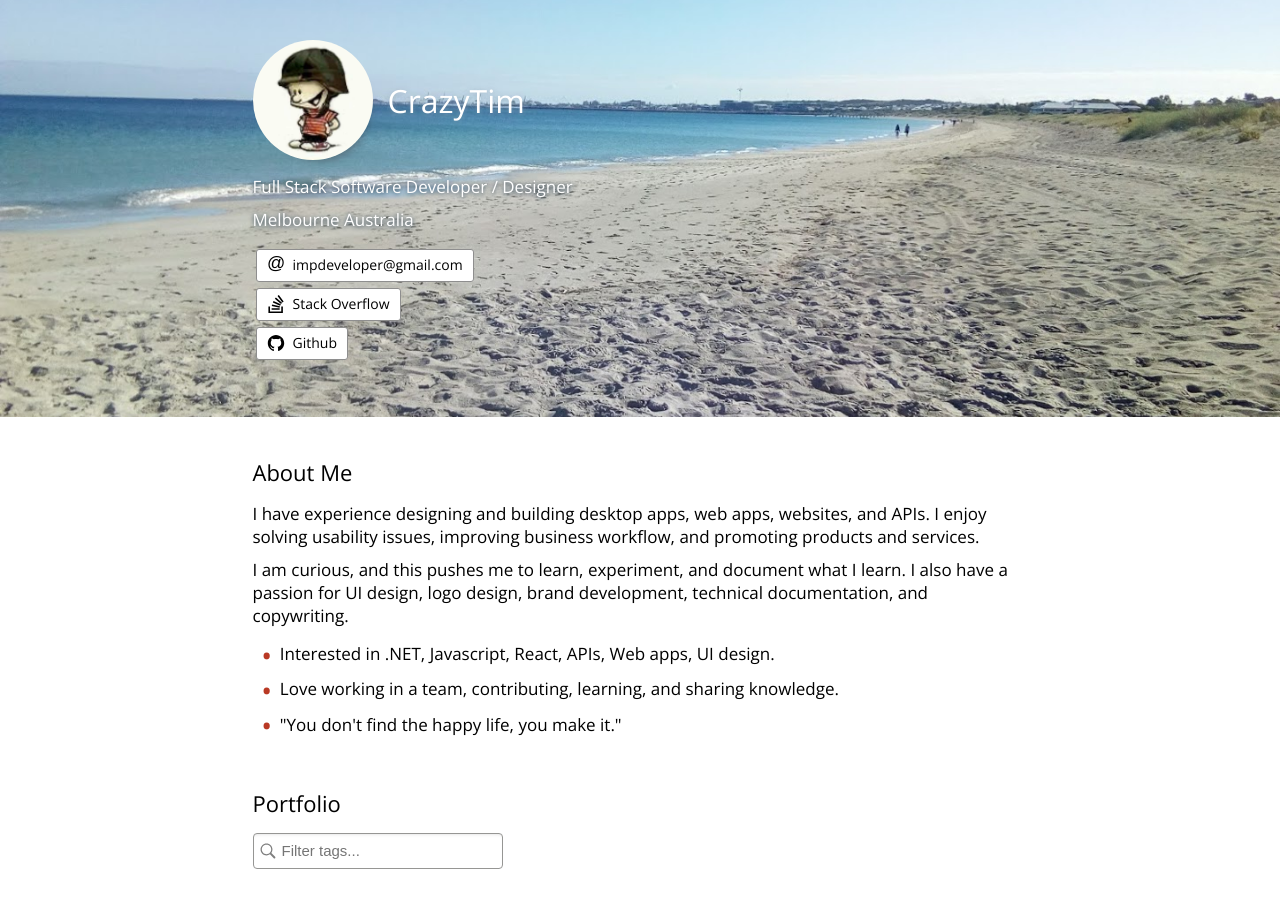
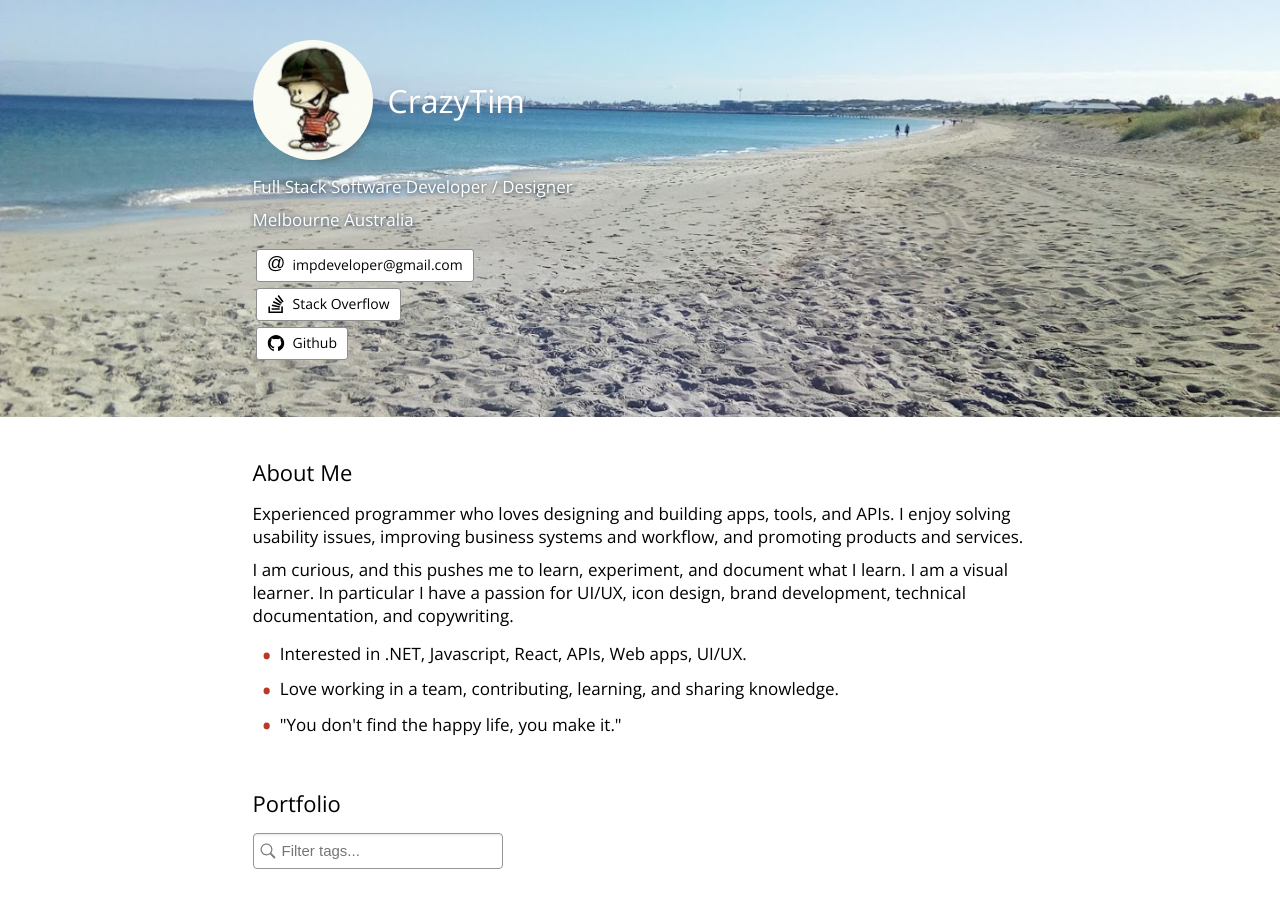
Before and after one commit to CrazyTim/crazytim-portfolio, a Jekyll site: the page built from index.html, in a window 1280 px wide and 900 px high. Built offline with Jekyll 4.4.1, drawn with Linux system fonts in a browser that asks for light colours.

Commit message:
Reword about me

```diff
--- a/index.html
+++ b/index.html
@@ -61,12 +61,12 @@ layout: null
 
         <h3>About Me</h3>
 
-        <p>I have experience designing and building desktop apps, web apps, websites, and APIs. I enjoy solving usability issues, improving business workflow, and promoting products and services.</p>
+        <p>Experienced programmer who loves designing and building apps, tools, and APIs. I enjoy solving usability issues, improving business systems and workflow, and promoting products and services.</p>
 
-        <p>I am curious, and this pushes me to learn, experiment, and document what I learn. I also have a passion for UI design, logo design, brand development, technical documentation, and copywriting.</p>
+        <p>I am curious, and this pushes me to learn, experiment, and document what I learn. I am a visual learner. In particular I have a passion for UI/UX, icon design, brand development, technical documentation, and copywriting.</p>
 
         <ul>
-          <li>Interested in .NET, Javascript, React, APIs, Web apps, UI design.</li>
+          <li>Interested in .NET, Javascript, React, APIs, Web apps, UI/UX.</li>
           <li>Love working in a team, contributing, learning, and <span class="no-line-break">sharing knowledge.</span></li>
           <li>"You don't find the happy life, you make it."</li>
         </ul>
```
